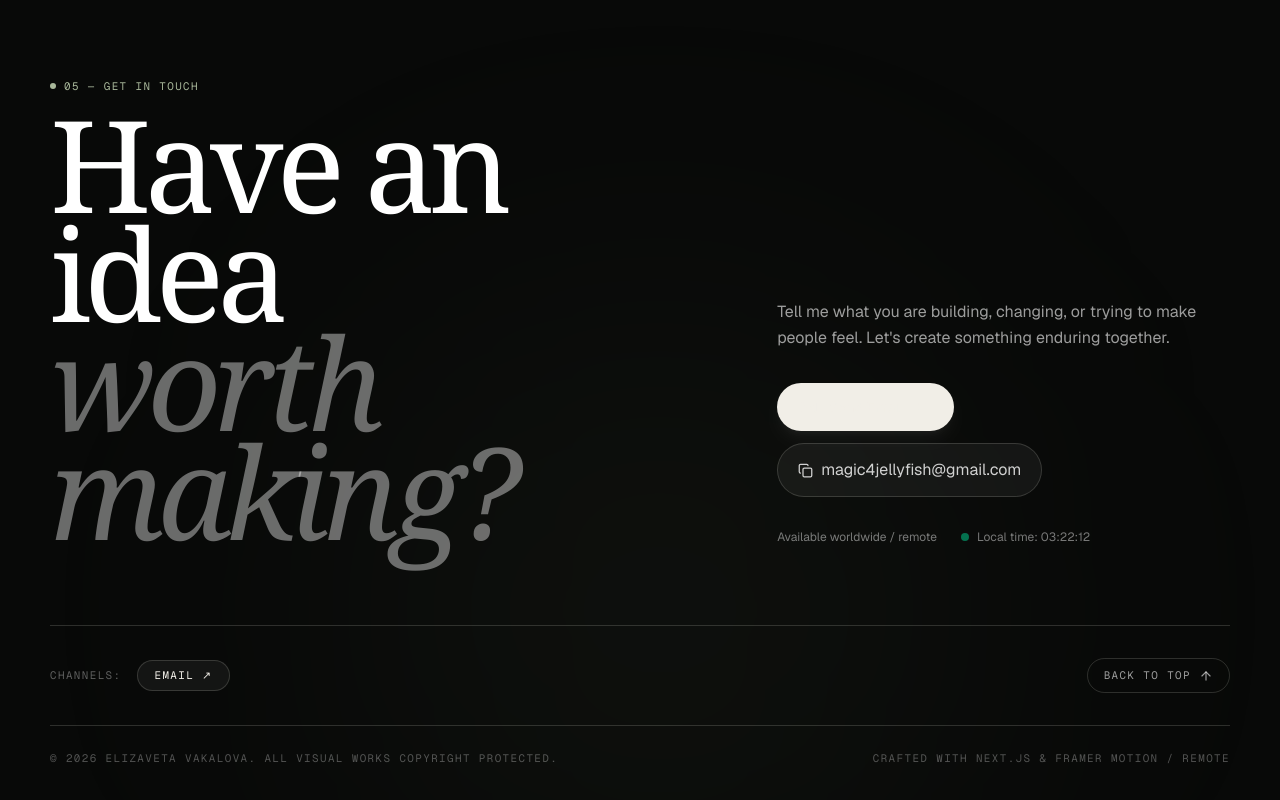
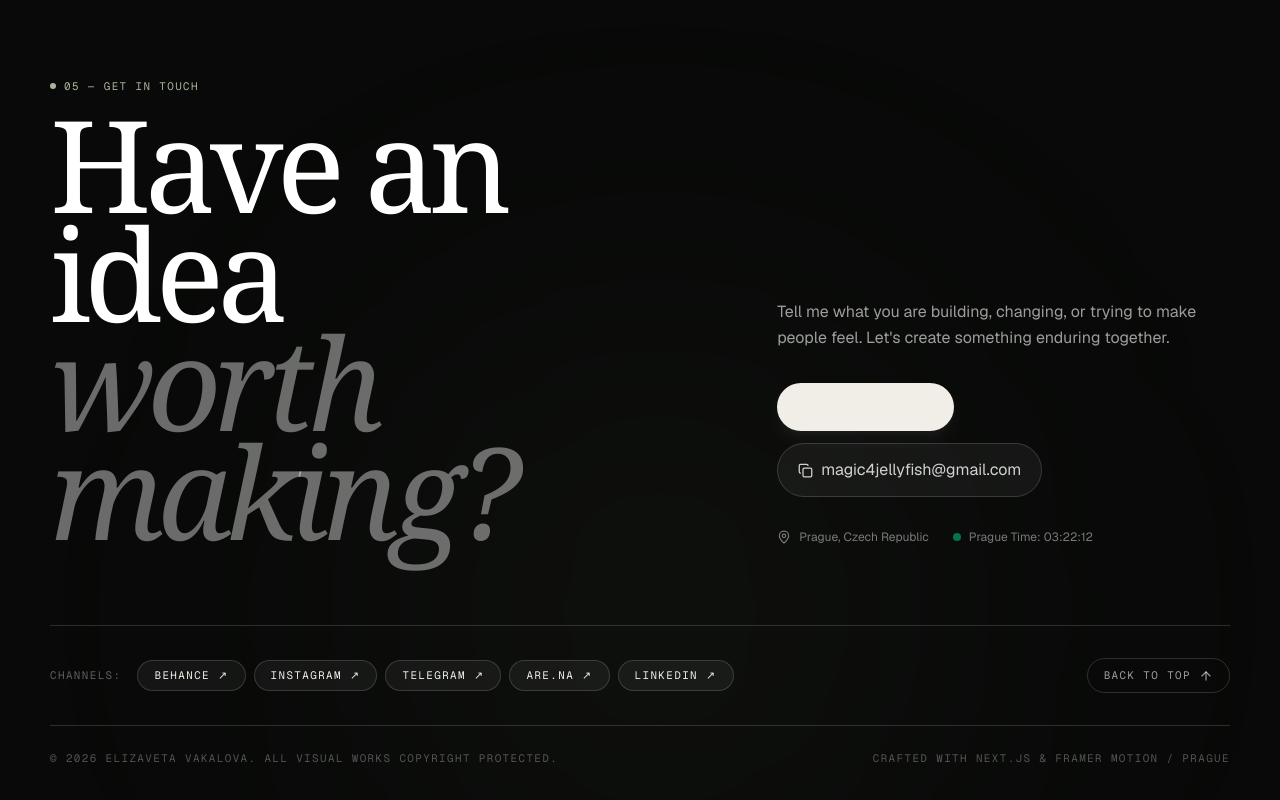
Before and after one commit to akira777777/------------, a Next.js app in the folder portfolio/: page / in a window 1280 px wide. Shown: the part 7505-8305 px from the top of the page. Built offline with nearby package versions, Linux system fonts and the light colour scheme; no server answers.

Commit message:
feat: enhance metadata templates, copy-to-clipboard feedback, and static generation

```diff
--- a/portfolio/src/app/work/[slug]/page.tsx
+++ b/portfolio/src/app/work/[slug]/page.tsx
@@ -2,7 +2,7 @@ import type { Metadata } from "next";
 import Image from "next/image";
 import Link from "next/link";
 import { ArrowLeft, ArrowRight, ArrowUpRight } from "lucide-react";
-import { getProject, projects } from "@/lib/portfolio";
+import { getProject, projects, siteConfig } from "@/lib/portfolio";
 import { notFound } from "next/navigation";
 
 export function generateStaticParams() {
@@ -18,10 +18,10 @@ export async function generateMetadata({
   const project = getProject(slug);
   if (!project) return {};
   return {
-    title: `${project.title} — Elizaveta Vakalova`,
+    title: project.title,
     description: project.description,
     openGraph: {
-      title: project.title,
+      title: `${project.title} — ${siteConfig.name}`,
       description: project.description,
       images: [project.cover.src],
     },
--- a/portfolio/src/components/Contact.tsx
+++ b/portfolio/src/components/Contact.tsx
@@ -1,9 +1,17 @@
 "use client";
 
 import { useState, useEffect } from "react";
-import { ArrowUp, ArrowUpRight, Check, Copy, Mail } from "lucide-react";
+import { ArrowUp, ArrowUpRight, Check, Copy, Mail, MapPin } from "lucide-react";
 import { siteConfig } from "@/lib/portfolio";
 import { Reveal } from "./Reveal";
+
+const socials = [
+  { name: "Behance", url: "https://behance.net" },
+  { name: "Instagram", url: "https://instagram.com" },
+  { name: "Telegram", url: "https://t.me" },
+  { name: "Are.na", url: "https://are.na" },
+  { name: "LinkedIn", url: "https://linkedin.com" },
+];
 
 export default function Contact() {
   const [copied, setCopied] = useState(false);
@@ -11,15 +19,7 @@ export default function Contact() {
 
   const subject = encodeURIComponent("Project enquiry — Visual identity / 3D");
   const body = encodeURIComponent(
-    `Hi Elizaveta,
-
-I would love to discuss a project with you.
-
-Project details:
-- Timeline:
-- Scope / Deliverables:
-
-Looking forward to hearing from you!`
+    "Hi Elizaveta,\n\nI would love to discuss a project with you.\n\nProject details:\n- Timeline:\n- Scope / Deliverables:\n\nLooking forward to hearing from you!"
   );
   const href = `mailto:${siteConfig.email}?subject=${subject}&body=${body}`;
 
@@ -40,10 +40,26 @@ Looking forward to hearing from you!`
     return () => clearInterval(interval);
   }, []);
 
-  const copyEmail = () => {
-    navigator.clipboard.writeText(siteConfig.email);
-    setCopied(true);
-    setTimeout(() => setCopied(false), 2500);
+  const copyEmail = async () => {
+    try {
+      if (navigator.clipboard && navigator.clipboard.writeText) {
+        await navigator.clipboard.writeText(siteConfig.email);
+      } else {
+        const textarea = document.createElement("textarea");
+        textarea.value = siteConfig.email;
+        textarea.style.position = "fixed";
+        textarea.style.opacity = "0";
+        document.body.appendChild(textarea);
+        textarea.focus();
+        textarea.select();
+        document.execCommand("copy");
+        document.body.removeChild(textarea);
+      }
+      setCopied(true);
+      setTimeout(() => setCopied(false), 2500);
+    } catch {
+      window.location.href = href;
+    }
   };
 
   const scrollToTop = () => {
@@ -113,11 +129,14 @@ Looking forward to hearing from you!`
 
               {/* Status info */}
               <div className="mt-8 flex flex-wrap items-center gap-6 text-xs text-white/45">
-                <span>Available worldwide / remote</span>
+                <div className="flex items-center gap-2">
+                  <MapPin size={14} />
+                  <span>Prague, Czech Republic</span>
+                </div>
                 {time && (
                   <div className="flex items-center gap-2">
                     <span className="h-2 w-2 rounded-full bg-emerald-400 animate-pulse" aria-hidden="true" />
-                    <span>Local time: {time}</span>
+                    <span>Prague Time: {time}</span>
                   </div>
                 )}
               </div>
@@ -128,7 +147,18 @@ Looking forward to hearing from you!`
           <div className="mt-20 pt-8 border-t border-white/10 flex flex-wrap items-center justify-between gap-6">
             <div className="flex flex-wrap items-center gap-2">
               <span className="mono text-[.6rem] text-white/35 mr-2">Channels:</span>
-              <a href={href} className="mono rounded-full border border-white/10 bg-white/5 px-4 py-1.5 text-[.6rem] text-white/60 transition-all hover:border-white/30 hover:bg-white/10 hover:text-white" aria-label={`Email ${siteConfig.name}`}>Email ↗</a>
+              {socials.map((s) => (
+                <a
+                  key={s.name}
+                  href={s.url}
+                  target="_blank"
+                  rel="noopener noreferrer"
+                  className="mono rounded-full border border-white/10 bg-white/5 px-4 py-1.5 text-[.6rem] text-white/60 transition-all hover:border-white/30 hover:bg-white/10 hover:text-white"
+                  aria-label={`${s.name} Profile`}
+                >
+                  {s.name} ↗
+                </a>
+              ))}
             </div>
 
             <button
@@ -147,7 +177,7 @@ Looking forward to hearing from you!`
               © {new Date().getFullYear()} {siteConfig.name}. All visual works copyright protected.
             </span>
             <span className="mono">
-              Crafted with Next.js & Framer Motion / Remote
+              Crafted with Next.js & Framer Motion / Prague
             </span>
           </div>
         </Reveal>
```
